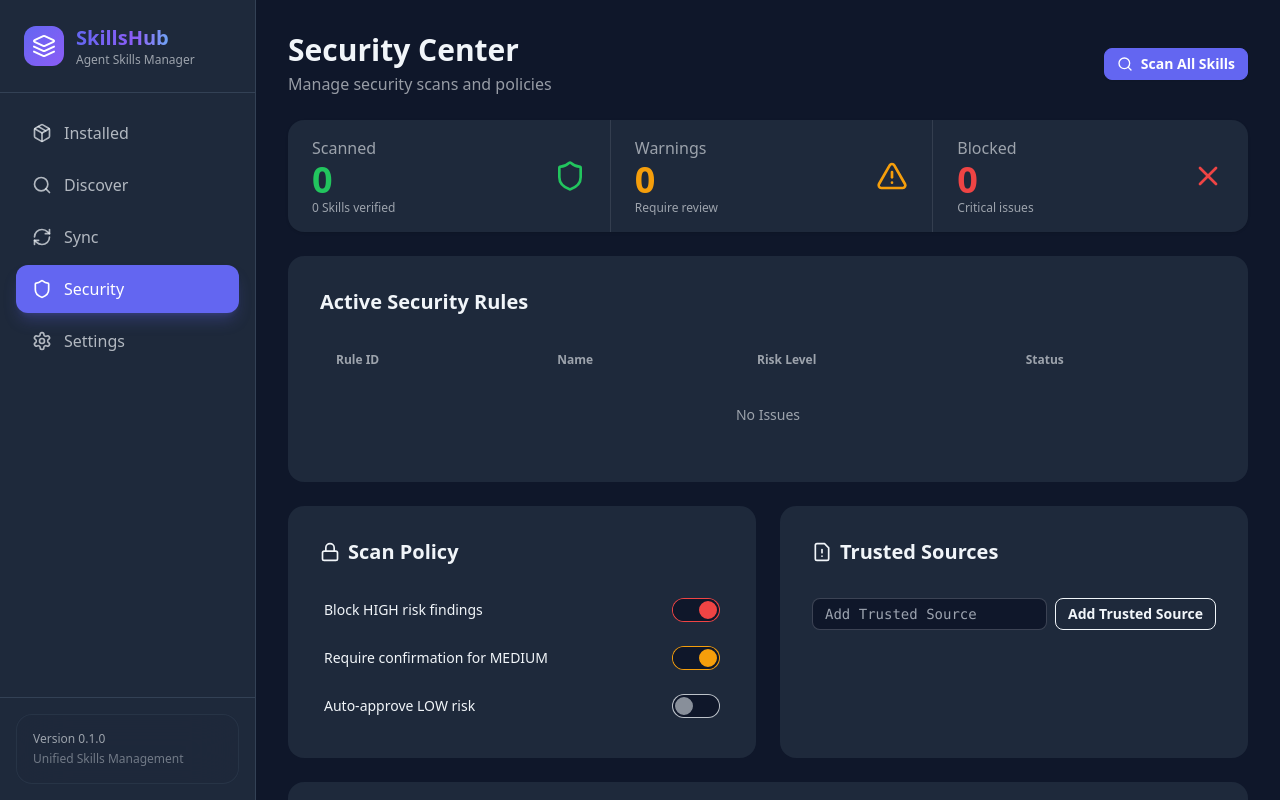
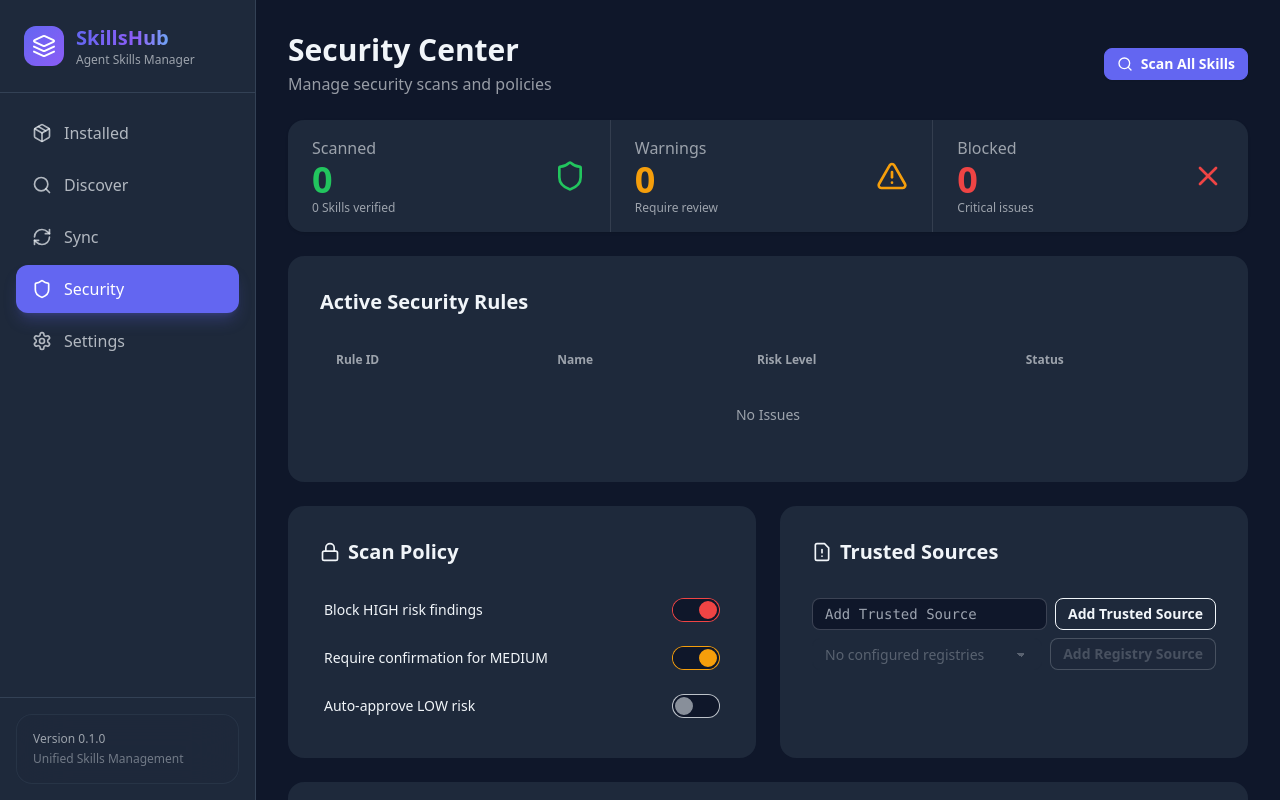
Before and after one commit to shiwenwen/SkillsHub, a React (Vite) app: page /security in a window 1280 px wide. Built offline with nearby package versions, Linux system fonts and the light colour scheme.

Commit message:
feat: 允许将配置的注册表添加为可信来源，并更新了相关UI和多语言文本。

```diff
--- a/src/locales/de.ts
+++ b/src/locales/de.ts
@@ -137,6 +137,8 @@ export const de: Translations = {
         trustedSources: "Vertrauenswürdige Quellen",
         remove: "Entfernen",
         addTrustedSource: "Vertrauenswürdige Quelle hinzufügen",
+        addRegistryAsTrustedSource: "Registry-Quelle hinzufügen",
+        noConfiguredRegistries: "Keine konfigurierten Registries",
         recentScanResults: "Neueste Scan-Ergebnisse",
         skill: "Skill",
         scannedAt: "Gescannt am",
--- a/src/locales/en.ts
+++ b/src/locales/en.ts
@@ -141,6 +141,8 @@ export const en = {
         trustedSources: "Trusted Sources",
         remove: "Remove",
         addTrustedSource: "Add Trusted Source",
+        addRegistryAsTrustedSource: "Add Registry Source",
+        noConfiguredRegistries: "No configured registries",
         recentScanResults: "Recent Scan Results",
         skill: "Skill",
         scannedAt: "Scanned At",
--- a/src/locales/es.ts
+++ b/src/locales/es.ts
@@ -137,6 +137,8 @@ export const es: Translations = {
         trustedSources: "Fuentes de confianza",
         remove: "Eliminar",
         addTrustedSource: "Añadir fuente de confianza",
+        addRegistryAsTrustedSource: "Añadir fuente del registro",
+        noConfiguredRegistries: "No hay registros configurados",
         recentScanResults: "Resultados de escaneo recientes",
         skill: "Skill",
         scannedAt: "Escaneado el",
--- a/src/locales/fr.ts
+++ b/src/locales/fr.ts
@@ -137,6 +137,8 @@ export const fr: Translations = {
         trustedSources: "Sources de confiance",
         remove: "Supprimer",
         addTrustedSource: "Ajouter une source de confiance",
+        addRegistryAsTrustedSource: "Ajouter une source du registre",
+        noConfiguredRegistries: "Aucun registre configuré",
         recentScanResults: "Résultats de scan récents",
         skill: "Skill",
         scannedAt: "Scanné le",
--- a/src/locales/ja.ts
+++ b/src/locales/ja.ts
@@ -137,6 +137,8 @@ export const ja: Translations = {
         trustedSources: "信頼済みソース",
         remove: "削除",
         addTrustedSource: "信頼済みソースを追加",
+        addRegistryAsTrustedSource: "レジストリソースを追加",
+        noConfiguredRegistries: "設定済みレジストリがありません",
         recentScanResults: "最近のスキャン結果",
         skill: "Skill",
         scannedAt: "スキャン日時",
--- a/src/locales/ko.ts
+++ b/src/locales/ko.ts
@@ -137,6 +137,8 @@ export const ko: Translations = {
         trustedSources: "신뢰할 수 있는 소스",
         remove: "제거",
         addTrustedSource: "신뢰할 수 있는 소스 추가",
+        addRegistryAsTrustedSource: "레지스트리 소스 추가",
+        noConfiguredRegistries: "설정된 레지스트리가 없습니다",
         recentScanResults: "최근 스캔 결과",
         skill: "Skill",
         scannedAt: "스캔 시간",
--- a/src/locales/pt.ts
+++ b/src/locales/pt.ts
@@ -137,6 +137,8 @@ export const pt: Translations = {
         trustedSources: "Fontes confiáveis",
         remove: "Remover",
         addTrustedSource: "Adicionar fonte confiável",
+        addRegistryAsTrustedSource: "Adicionar fonte do registro",
+        noConfiguredRegistries: "Nenhum registro configurado",
         recentScanResults: "Resultados recentes de verificação",
         skill: "Skill",
         scannedAt: "Verificado em",
--- a/src/locales/ru.ts
+++ b/src/locales/ru.ts
@@ -137,6 +137,8 @@ export const ru: Translations = {
         trustedSources: "Доверенные источники",
         remove: "Удалить",
         addTrustedSource: "Добавить доверенный источник",
+        addRegistryAsTrustedSource: "Добавить источник из реестра",
+        noConfiguredRegistries: "Нет настроенных реестров",
         recentScanResults: "Последние результаты сканирования",
         skill: "Skill",
         scannedAt: "Дата сканирования",
--- a/src/locales/zh.ts
+++ b/src/locales/zh.ts
@@ -143,6 +143,8 @@ export const zh: Translations = {
         trustedSources: "可信来源",
         remove: "移除",
         addTrustedSource: "添加可信来源",
+        addRegistryAsTrustedSource: "添加仓库来源",
+        noConfiguredRegistries: "没有已配置仓库",
         recentScanResults: "最近扫描结果",
         skill: "Skill",
         scannedAt: "扫描时间",
--- a/src/pages/Security.tsx
+++ b/src/pages/Security.tsx
@@ -77,6 +77,12 @@ interface SecurityRule {
     id: string;
     name: string;
     riskLevel: RiskLevel;
+    enabled: boolean;
+}
+
+interface RegistryConfig {
+    name: string;
+    url: string;
     enabled: boolean;
 }
 
@@ -174,6 +180,8 @@ export default function Security() {
     const [autoApproveLow, setAutoApproveLow] = useState(false);
     const [trustedSources, setTrustedSources] = useState<string[]>([]);
     const [newTrustedSource, setNewTrustedSource] = useState("");
+    const [configuredRegistries, setConfiguredRegistries] = useState<RegistryConfig[]>([]);
+    const [selectedRegistryName, setSelectedRegistryName] = useState("");
     const [securityRules, setSecurityRules] = useState<SecurityRule[]>([]);
     const [scanRecords, setScanRecords] = useState<SecurityScanRecord[]>([]);
 
@@ -254,6 +262,23 @@ export default function Security() {
         };
 
         void loadSecurityRules();
+    }, []);
+
+    useEffect(() => {
+        const loadRegistries = async () => {
+            try {
+                const registries = await invoke<RegistryConfig[]>("list_registries");
+                const enabledRegistries = registries.filter((registry) => registry.enabled);
+                setConfiguredRegistries(enabledRegistries);
+                if (enabledRegistries.length > 0) {
+                    setSelectedRegistryName(enabledRegistries[0].name);
+                }
+            } catch (error) {
+                console.error("Failed to load registries:", error);
+            }
+        };
+
+        void loadRegistries();
     }, []);
 
     async function persistSecurityPolicy(next: {
@@ -373,6 +398,38 @@ export default function Security() {
             return nextTrustedSources;
         });
         setNewTrustedSource("");
+    }
+
+    function handleAddRegistryAsTrustedSource() {
+        if (!selectedRegistryName) {
+            return;
+        }
+
+        const selectedRegistry = configuredRegistries.find(
+            (registry) => registry.name === selectedRegistryName
+        );
+        if (!selectedRegistry) {
+            return;
+        }
+
+        const source = selectedRegistry.url.trim();
+        if (!source) {
+            return;
+        }
+
+        setTrustedSources((current) => {
+            if (current.some((item) => item.toLowerCase() === source.toLowerCase())) {
+                return current;
+            }
+            const nextTrustedSources = [...current, source];
+            void persistSecurityPolicy({
+                blockHighRiskFindings,
+                requireConfirmMedium,
+                autoApproveLow,
+                trustedSources: nextTrustedSources,
+            });
+            return nextTrustedSources;
+        });
     }
 
     return (
@@ -593,6 +650,30 @@ export default function Security() {
                                     {t.security.addTrustedSource}
                                 </button>
                             </div>
+                            <div className="flex gap-2 mt-2">
+                                <select
+                                    className="select select-bordered select-sm flex-1"
+                                    value={selectedRegistryName}
+                                    disabled={loadingPolicy || configuredRegistries.length === 0}
+                                    onChange={(event) => setSelectedRegistryName(event.target.value)}
+                                >
+                                    {configuredRegistries.length === 0 && (
+                                        <option value="">{t.security.noConfiguredRegistries}</option>
+                                    )}
+                                    {configuredRegistries.map((registry) => (
+                                        <option key={registry.name} value={registry.name}>
+                                            {registry.name}
+                                        </option>
+                                    ))}
+                                </select>
+                                <button
+                                    className="btn btn-outline btn-sm"
+                                    disabled={loadingPolicy || configuredRegistries.length === 0}
+                                    onClick={handleAddRegistryAsTrustedSource}
+                                >
+                                    {t.security.addRegistryAsTrustedSource}
+                                </button>
+                            </div>
                         </div>
                     </div>
                 </div>
```
Also changed, not shown: 1 other file (tests, documents, lock files or other folders).
